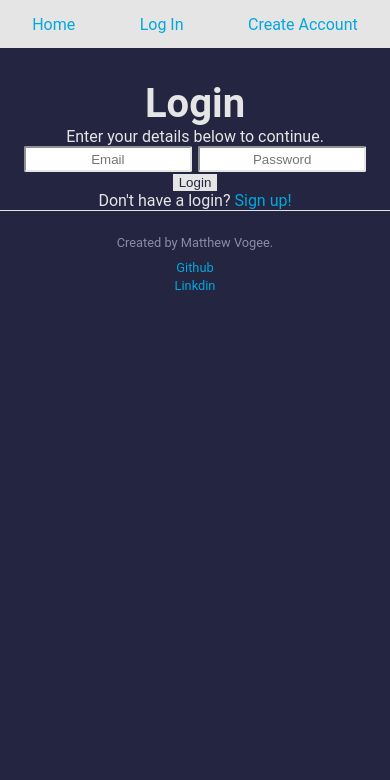
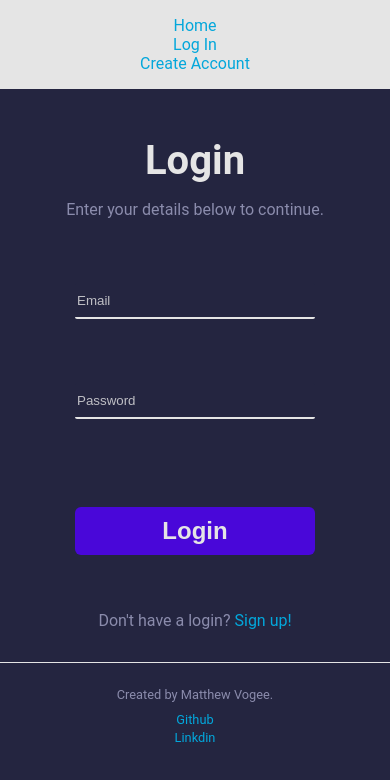
Before and after one commit to mvogee/budget_tool_2.0, a React (Create React App) app in the folder client/: page /login in a window 390 px wide. Shown: the top 780 px of the page. Built offline with nearby package versions, Linux system fonts and the light colour scheme; no server answers.

Commit message:
mobile styling changes

```diff
--- a/client/src/routes/Login.jsx
+++ b/client/src/routes/Login.jsx
@@ -1,5 +1,6 @@
 import {React, useState} from "react";
 import {Link, useNavigate} from "react-router-dom";
+import '../styles/login.css';
 
 function Login(props) {
     const [message, setMessage] = useState("Enter your details below to continue.");
--- a/client/src/styles/common.css
+++ b/client/src/styles/common.css
@@ -150,6 +150,7 @@ ul {
     height: 24px;
     width: 60px;
     background-color: var(--main-text-white);
+    margin-top: 1rem;
 }
 
 input, select, textarea, select, textarea:focus, input:focus {
@@ -182,3 +183,10 @@ button {
 .top-stats, .top-stats p {
     margin: 1rem 0;
 }
+
+@media only screen and (max-width: 540px) {
+    .form_div button {
+        display: block;
+        margin: 1rem auto;
+    }
+}
--- /dev/null
+++ b/client/src/styles/login.css
@@ -0,0 +1,65 @@
+.login, .new-acc{
+    display: flex;
+    flex-direction: column;
+    row-gap: 1rem;
+}
+.login label, .new-acc label {
+    display: none;
+}
+
+.secondary-text{
+    color: var(--secondary-text);
+}
+
+.login-form, .new-acc-form{
+    text-align: left;
+    display: flex;
+    flex-direction: column;
+    row-gap: 2rem;
+    margin-top: 2rem;
+}
+
+.login-form input, .new-acc-form input{
+    width: unset;
+    text-align: left;
+    height: 2rem;
+    color: var(--main-text-white);
+    background-color: var(--main-color);
+    border-top: none;
+    border-left: none;
+    border-right: none;
+    border-bottom-width: 2px;
+    border-bottom-color: var(--main-text-white);
+    margin: 1rem 0;
+}
+
+.login-form ::placeholder, .new-acc-form ::placeholder {
+    color: var(--main-text-white);
+    opacity: .8;
+}
+
+.login button, .new-acc button {
+    background-color: var(--main-blue);
+    color: var(--main-text-white);
+    width: 15rem;
+    height: 3rem;
+    border: none;
+    border-radius: 6px;
+    font-size: 1.5rem;
+    font-weight: bold;
+    margin: 2.5rem 0;
+    transition: 0.4s;
+}
+
+.login button:hover, new-acc button:hover{
+    background-color: var(--second-blue);
+}
+
+.create-acc {
+    margin-bottom: 2rem;
+}
+
+a.creat-acc-link {
+    color: var(--second-blue);
+    text-decoration: none;
+}
--- a/client/src/styles/nav.css
+++ b/client/src/styles/nav.css
@@ -38,3 +38,31 @@ nav ul li:hover {
 .nav-secondary, .nav-secondary a:visited{
     color: var(--main-color);
 }
+
+@media only screen and (max-width: 540px) {
+    nav {
+        padding: 1rem 0;
+        flex-direction: column;
+    }
+    nav ul {
+        flex-direction: column;
+        width: unset;
+        padding: 0;
+        gap: 1rem;
+    }
+    #logout-button, .nav-stripped-btn {
+        width: unset;
+    }
+
+    .authOnly ul, .authOnly {
+        flex-direction: column;
+        gap: 1rem;
+    }
+    .authOnly ul {
+        margin-top: 1rem;
+        align-items: center;
+    }
+    .authOnly a {
+        margin-bottom: 1rem;
+    }
+}
```
